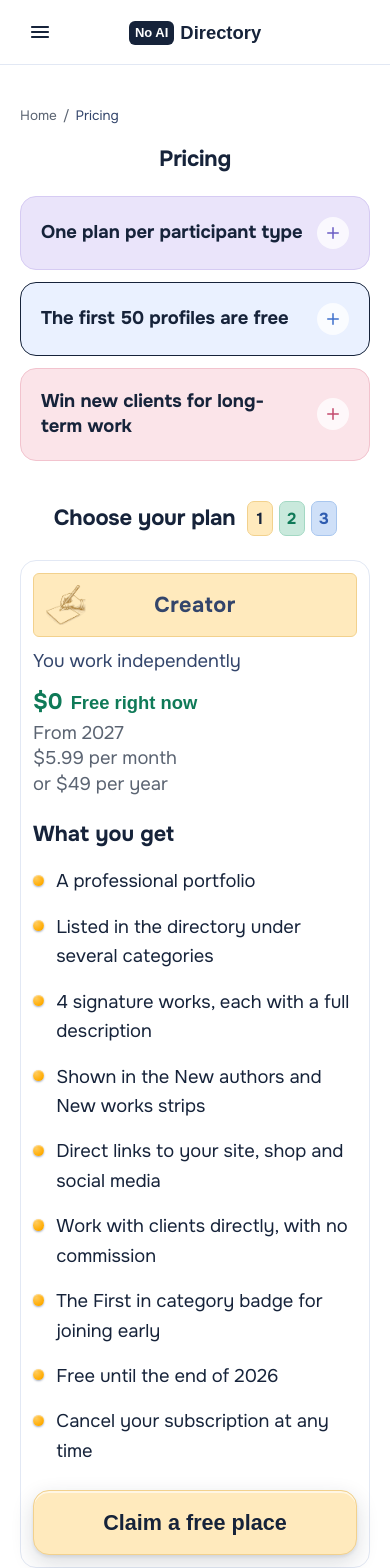
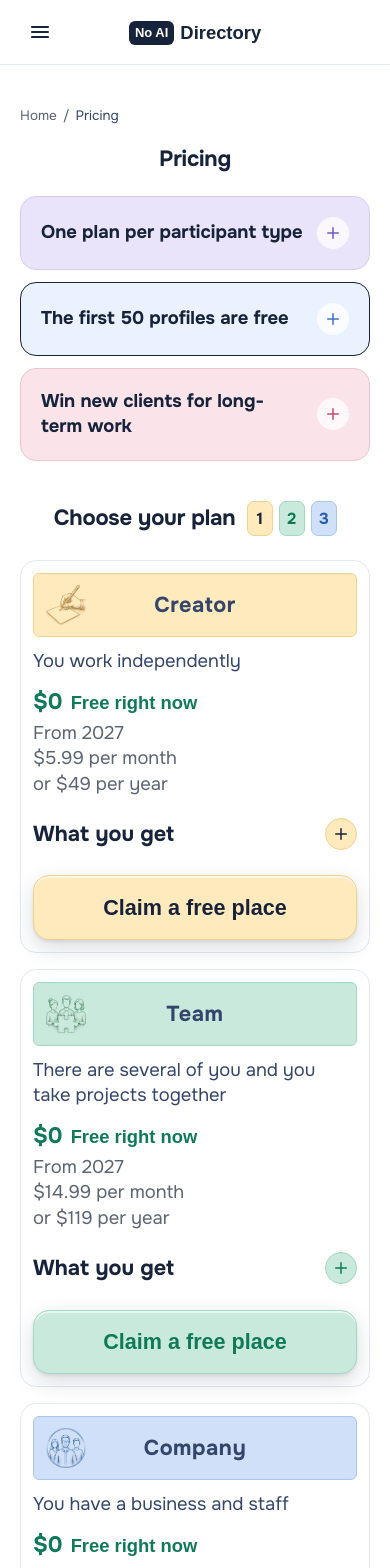
Before and after one commit to dm100usa-oss/no-ai-marketplace, a Next.js app: page /en/pricing in a window 390 px wide. Shown: the top 1568 px of the page. Built offline with nearby package versions, Linux system fonts and the light colour scheme; a web font is replaced by a local one.

Commit message:
Add files via upload

```diff
--- a/src/components/PlansTable.tsx
+++ b/src/components/PlansTable.tsx
@@ -293,20 +293,58 @@ export function PlansTable({ lang, dict }: { lang: Locale; dict: Dictionary }) {
                 </p>
               </div>
 
-              {/* The list gets a heading of its own, in the same ink as every
-                  other heading on the site, so the reader knows the lines
-                  under it answer one question rather than continuing the
-                  price. Colour on the card is carried by the plate above and
-                  the beads below; a coloured heading on top of both was one
-                  voice too many. */}
-              <p
-                className="mt-5 text-[1.35rem] font-bold"
+              {/* "Что входит" folds on a phone and stays open on a computer.
+
+                  On a phone three open lists mean the visitor scrolls past
+                  the first two plans to reach the third; folded, all three
+                  names, prices and buttons fit one screen and the detail is
+                  one tap away. On a computer the three cards stand side by
+                  side and comparing them at a glance is the whole point of
+                  the page, so nothing is hidden there.
+
+                  Done with a checkbox rather than <details> so that the same
+                  markup can be shut on a phone and open on a computer: a
+                  <details> can only be forced open by script, which would
+                  mean the list collapsing in front of the reader a moment
+                  after the page appears. The list is in the HTML either way,
+                  so search engines and AI engines read it whether it is
+                  folded or not. */}
+              <input
+                type="checkbox"
+                id={`included-${id}`}
+                className="peer sr-only"
+                aria-hidden
+                tabIndex={-1}
+              />
+              <label
+                htmlFor={`included-${id}`}
+                className="mt-5 flex cursor-pointer items-center justify-between gap-3 text-[1.35rem] font-bold peer-checked:[&>span]:rotate-45 md:cursor-default"
                 style={{ fontFamily: "var(--font-display)", color: "var(--color-ink)" }}
               >
                 {dict.pricing.includedTitle}
-              </p>
+                <span
+                  aria-hidden
+                  className="grid h-8 w-8 shrink-0 place-items-center rounded-full transition-transform md:hidden"
+                  style={{ background: tone.bg, border: `1px solid ${tone.edge}`, color: tone.ink }}
+                >
+                  <svg
+                    width="18"
+                    height="18"
+                    viewBox="0 0 24 24"
+                    fill="none"
+                    stroke="currentColor"
+                    strokeWidth="2"
+                    strokeLinecap="round"
+                  >
+                    <path d="M12 5v14M5 12h14" />
+                  </svg>
+                </span>
+              </label>
 
-              <ul className="mt-4 flex flex-col gap-4 text-[1.15rem]" style={{ color: "var(--color-ink)" }}>
+              <ul
+                className="mt-4 hidden flex-col gap-4 text-[1.15rem] peer-checked:flex md:flex"
+                style={{ color: "var(--color-ink)" }}
+              >
                 {dict.pricing.planFeatures[id].map((line) => (
                   <li key={line} className="flex items-start gap-3">
                     {/* The same glossy bead the homepage lists use, so the
```
Also changed, not shown: 1 other file (tests, documents, lock files or other folders).
